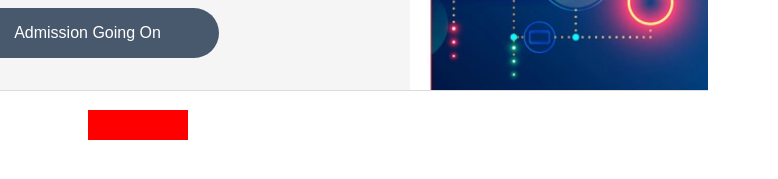
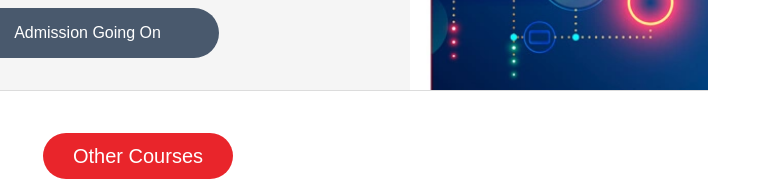
Before and after one commit to tasinislamkhan/creativeitinstitute, a plain HTML site: page index.html in a window 1280 px wide. Shown: the part 6212-6391 px from the top of the page, 502-1280 px from the left. Before the commit the page ends 6362 px from the top, so only its background shows below. Drawn offline with Linux system fonts and the light colour scheme.

Commit message:
ourCourses

```diff
--- a/css/style.css
+++ b/css/style.css
@@ -282,6 +282,9 @@ nav#mainMenu ul li ul li{
     border-bottom: 1px solid #DCDCDC;
     border-right: 1px solid #DCDCDC;
 }
+.courseListItem:hover{
+    background-color: #EE2E24;
+}
 .course_list_item_logo{
     height: 98px;
     width: 100%;
@@ -292,6 +295,9 @@ nav#mainMenu ul li ul li{
     font-size: 14px;
     margin-top: -20px;
     text-align: center;
+}
+.course_list_item_tag p:hover{
+    color: white;
 }
 #courseTag{
     font-size: 24px;
@@ -348,10 +354,17 @@ nav#mainMenu ul li ul li{
     text-align: center;
     line-height: 1.3cm;
 }
-
 #othrCourses{
+    text-align: center;
+    padding-top: 35px;
+}
+#othrCourses a{
     width: 100px;
     height: 30px;
-    background-color: red;
-    margin: 10px auto;
+    background-color: #e9252b;
+    padding: 12px 30px;
+    border-radius: 56px;
+    font-size: 20px;
+    text-transform: capitalize;
+    color: #fff;
 }
--- a/index.html
+++ b/index.html
@@ -295,7 +295,7 @@
         </div>
     </section>
     <div id="othrCourses">
-
+        <a href="#">Other Courses</a>
     </div>
     <script src="js/jquery-1.12.4.min.js"></script>
     <script src="js/slick.min.js"></script>
```
